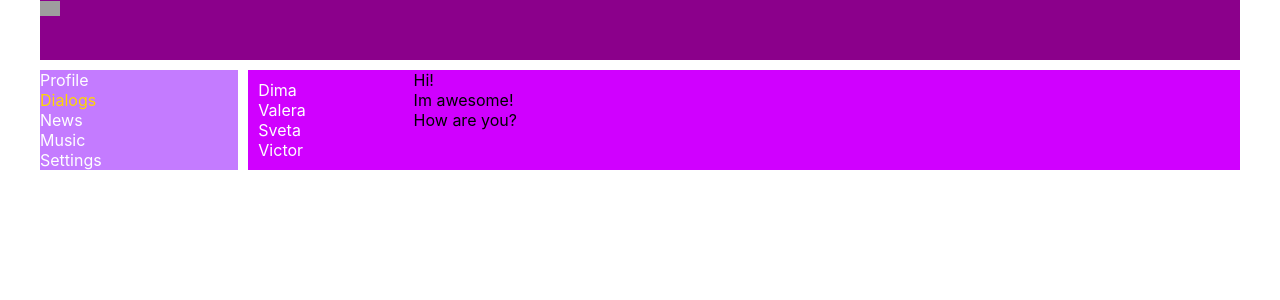
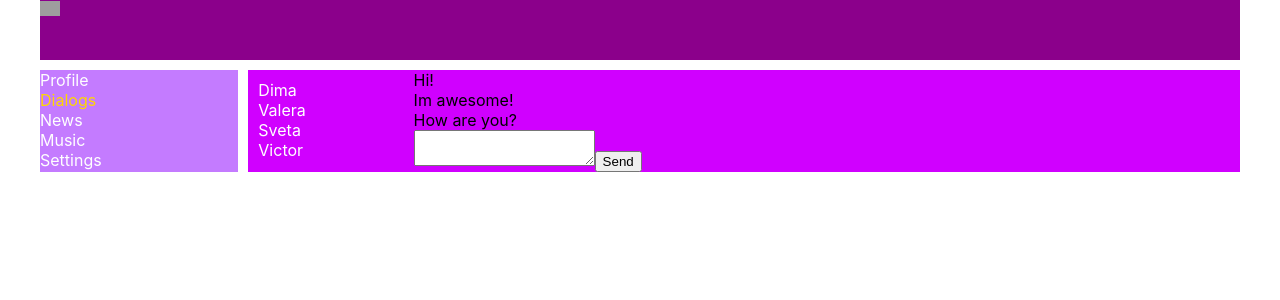
Before and after one commit to itsmeshusha/sn-ver.2, a React (Create React App) app: page /dialogs in a window 1280 px wide. Shown: the top 300 px of the page. Built offline with nearby package versions, Linux system fonts and the light colour scheme; grey boxes are pictures that could not be loaded.

Commit message:
add addMessage action

```diff
--- a/src/components/Dialogs/Dialogs.tsx
+++ b/src/components/Dialogs/Dialogs.tsx
@@ -1,17 +1,26 @@
-import React from 'react'
+import React, {ChangeEvent, useState} from 'react'
 import s from './Dialogs.module.css'
 import DialogItem from "./DialogItem/DialogItem";
 import Message from "./Message/Message";
 import {AppRootStateType} from "../../state/store";
-import {useSelector} from "react-redux";
-import {DialogsType, MessagesType} from "../../state/dialogsReducer";
+import {useDispatch, useSelector} from "react-redux";
+import {addMessageAC, DialogsType, MessagesType} from "../../state/dialogsReducer";
 
 
 const Dialogs = () => {
-
+    const [value, setValue] = useState('')
     const dialogsData = useSelector<AppRootStateType, Array<DialogsType>>(state => state.dialogsPage.dialogsData)
     const messagesData = useSelector<AppRootStateType, Array<MessagesType>>(state => state.dialogsPage.messagesData)
 
+    const dispatch = useDispatch()
+
+    const sendMessage = () => {
+        dispatch(addMessageAC(value))
+        setValue('')
+    }
+    const onSendMessageHandler = (e: ChangeEvent<HTMLTextAreaElement>) => {
+        setValue(e.target.value)
+    }
 
     return (
         <div className={s.dialogs}>
@@ -20,6 +29,10 @@ const Dialogs = () => {
             </div>
             <div className={s.messages}>
                 {messagesData.map(el => <Message id={el.id} message={el.message}/>)}
+                <div>
+                    <textarea value={value} onChange={onSendMessageHandler} />
+                    <button onClick={sendMessage}>Send</button>
+                </div>
             </div>
         </div>
     )
--- a/src/state/dialogsReducer.ts
+++ b/src/state/dialogsReducer.ts
@@ -13,6 +13,8 @@ type InitialStateType = {
     messagesData: Array<MessagesType>
 }
 
+type ActionType = AddMessageActionType
+
 const InitialState: InitialStateType = {
     dialogsData: [
         { id: 1, name: 'Dima' },
@@ -26,7 +28,32 @@ const InitialState: InitialStateType = {
         {id: 3, message: 'How are you?'},
     ]
 }
+const ADD_MESSAGE = 'ADD_MESSAGE'
 
-export const dialogsReducer = (state: InitialStateType = InitialState) => {
-    return state;
+export const dialogsReducer = (state: InitialStateType = InitialState, action: ActionType): InitialStateType => {
+    switch(action.type) {
+        case ADD_MESSAGE: {
+            let message = {
+                id: 4,
+                message: action.newMessage
+            }
+            return {
+                ...state,
+                messagesData: [...state.messagesData, message]
+            }
+        }
+        default:
+            return state
+    }
 }
+export const addMessageAC = (newMessage: string) => {
+    return {
+        type: ADD_MESSAGE,
+        newMessage
+    }
+}
+
+type AddMessageActionType = {
+    type: 'ADD_MESSAGE'
+    newMessage: string
+}
--- a/src/state/profileReducer.ts
+++ b/src/state/profileReducer.ts
@@ -34,7 +34,6 @@ export const profileReducer = (state: InitialStateType =InitialState, action: Ac
         default:
             return state;
     }
-
 }
 
 export const addPostAC = (newPostText: string) => {
```
Also changed, not shown: 1 other file (tests, documents, lock files or other folders).
